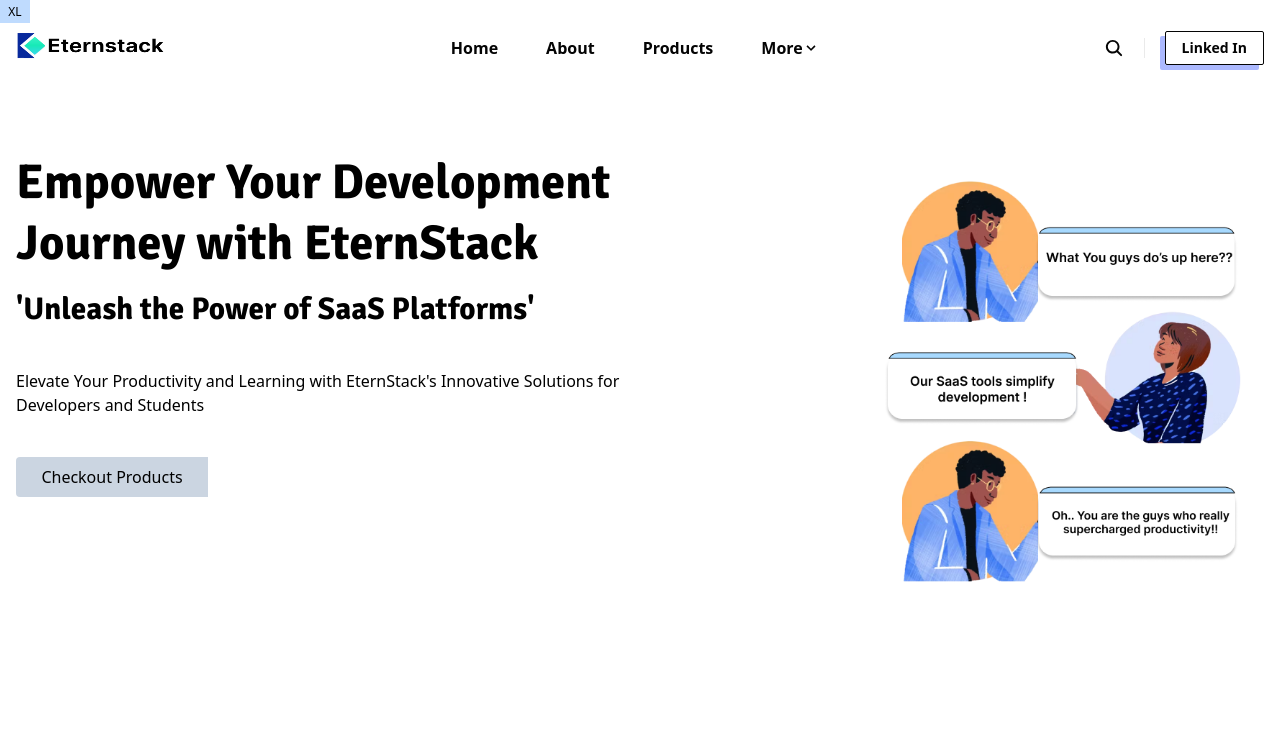
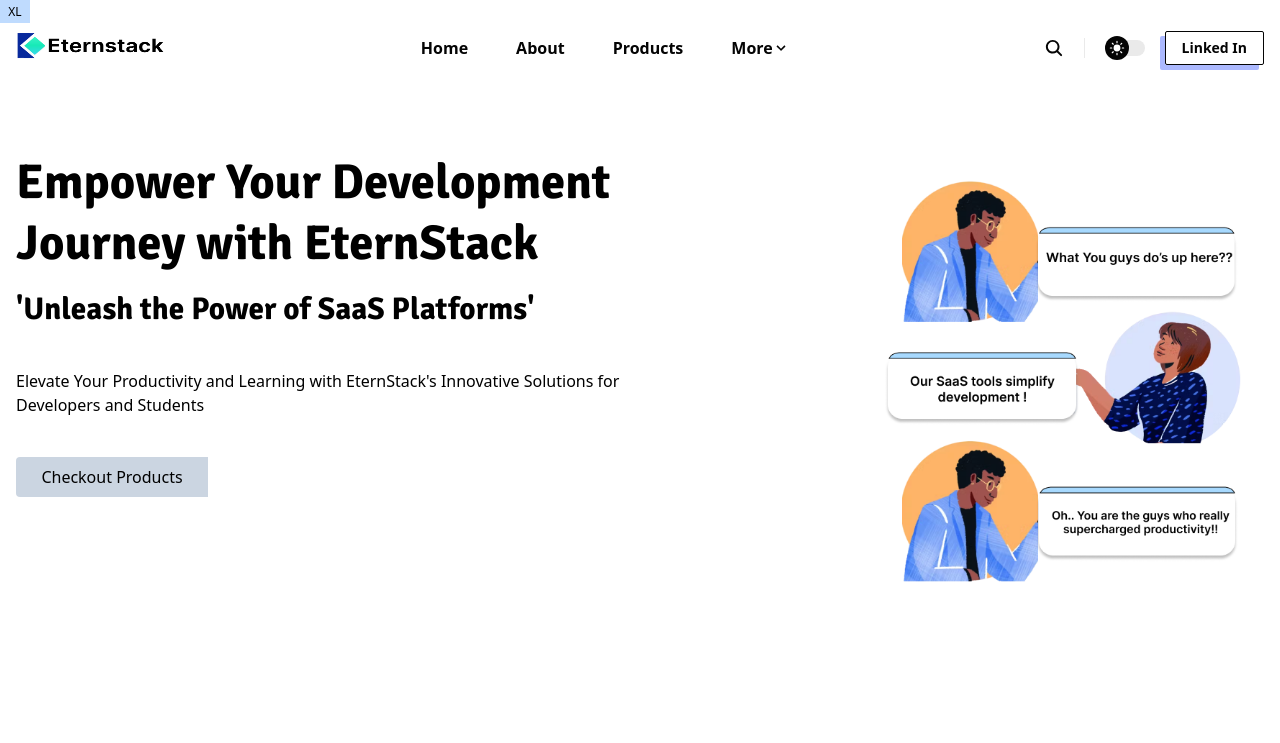
Before and after one commit to parassanserwal/eternstack_development, a Next.js app: page / in a window 1280 px wide. Shown: the top 743 px of the page. Built offline with nearby package versions, Linux system fonts and the light colour scheme; what tailwind-bootstrap-grid would draw is missing.

Commit message:
Update Header.tsx

```diff
--- a/src/layouts/partials/Header.tsx
+++ b/src/layouts/partials/Header.tsx
@@ -149,7 +149,7 @@ const Header = () => {
               <IoSearch />
             </Link>
           )}
-          {/* <ThemeSwitcher className="mr-5" /> */}
+          <ThemeSwitcher className="mr-5" />
           {navigation_button.enable && (
             <Link
 
```
